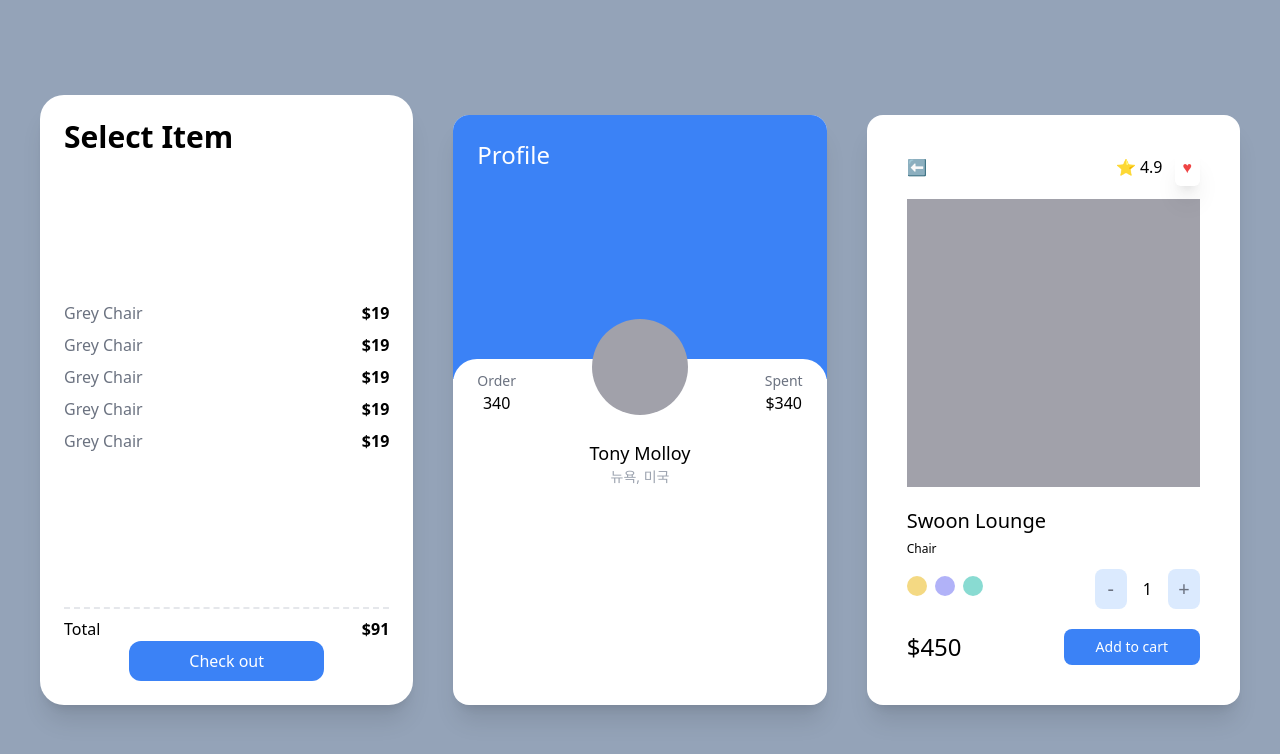
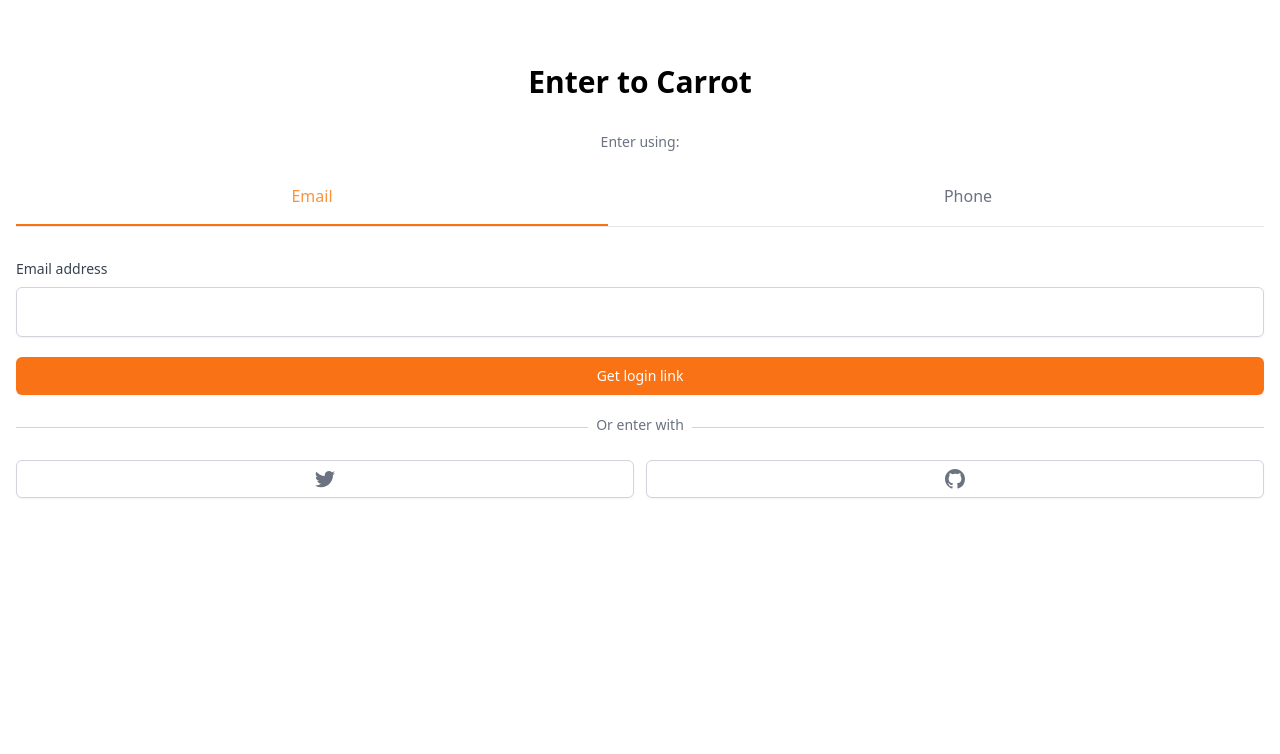
Before and after one commit to yongwoo-jeong/carrot-market, a Next.js app: page / in a window 1280 px wide. Shown: the top 754 px of the page. Built offline with nearby package versions, Linux system fonts and the light colour scheme.

Commit message:
Enter page

```diff
--- a/pages/index.tsx
+++ b/pages/index.tsx
@@ -1,88 +1,114 @@
-import type { NextPage } from "next";
+import { useState } from "react";
 
-const Home: NextPage = () => {
+function cls(...classnames: string[]) {
+  return classnames.join(" ");
+}
+
+export default function Enter() {
+  const [method, setMethod] = useState<"email" | "phone">("email");
+  const onEmailClick = () => setMethod("email");
+  const onPhoneClick = () => setMethod("phone");
   return (
-    <div className="grid min-h-screen gap-10 space-y-5 bg-slate-400 px-10 py-10 lg:grid-cols-2 xl:grid-cols-3 xl:place-content-center">
-      <div className="flex flex-col justify-between rounded-3xl bg-white p-6 shadow-xl ">
-        <span className="text-3xl font-semibold">Select Item</span>
-        <ul>
-          {[1, 2, 3, 4, 5].map((i) => (
-            <div className="first my-2 flex justify-between" key={i}>
-              <span className="text-gray-500">Grey Chair</span>
-              <span className="font-semibold">$19</span>
-            </div>
-          ))}
-        </ul>
-        <div className="flex flex-col">
-          <div className="mt-2 flex justify-between border-t-2 border-dashed pt-2">
-            <span>Total</span>
-            <span className="font-semibold">$91</span>
+    <div className="mt-16  px-4">
+      <h3 className="text-center text-3xl font-bold">Enter to Carrot</h3>
+      <div className="mt-8">
+        <div className="flex flex-col items-center">
+          <h5 className="text-sm font-medium text-gray-500">Enter using:</h5>
+          <div className="mt-8 grid w-full grid-cols-2 gap-16 border-b  ">
+            <button
+              className={cls(
+                "border-b-2 pb-4 font-medium",
+                method === "email"
+                  ? " border-orange-500 text-orange-400"
+                  : "border-transparent text-gray-500"
+              )}
+              onClick={onEmailClick}
+            >
+              Email
+            </button>
+            <button
+              className={cls(
+                "border-b-2 pb-4 font-medium",
+                method === "phone"
+                  ? " border-orange-500 text-orange-400"
+                  : "border-transparent text-gray-500"
+              )}
+              onClick={onPhoneClick}
+            >
+              Phone
+            </button>
           </div>
-          <button className="m-auto mx-auto w-3/5 rounded-xl bg-blue-500 p-2 text-center text-white hover:bg-teal-500 hover:text-black ">
-            Check out
+        </div>
+        <form className="mt-8 flex flex-col">
+          <label className="text-sm font-medium text-gray-700">
+            {method === "email" ? "Email address" : null}
+            {method === "phone" ? "Phone number" : null}
+          </label>
+          <div className="mt-2">
+            {method === "email" ? (
+              <input
+                type="email"
+                className="py- focus: w-full
+                appearance-none rounded-md border-gray-300 py-3 placeholder-gray-400 shadow-sm focus:border-orange-500 focus:outline-none focus:ring-orange-500"
+                required
+              />
+            ) : null}
+            {method === "phone" ? (
+              <div className="flex rounded-md shadow-sm">
+                <span className="flex select-none items-center justify-center rounded-l-md border border-r-0  border-gray-300 bg-gray-50 px-4 text-sm text-gray-500">
+                  +82
+                </span>
+                <input
+                  type="number"
+                  className="py- focus: w-full
+                appearance-none rounded-md rounded-l-none border-gray-300 py-3 placeholder-gray-400 shadow-sm focus:border-orange-500 focus:outline-none focus:ring-orange-500"
+                  required
+                />
+              </div>
+            ) : null}
+          </div>
+          <button className="mt-5 rounded-md border border-transparent bg-orange-500 py-2 px-4 text-sm font-medium text-white shadow-sm hover:bg-orange-600 focus:outline-none focus:ring-2 focus:ring-orange-500 focus:ring-offset-2">
+            {method === "email" ? "Get login link" : null}
+            {method === "phone" ? "Get one-time password" : null}
           </button>
-        </div>
-      </div>
-      <div className="group rounded-2xl  bg-white shadow-xl  ">
-        <div className="overflow-hidden rounded-t-2xl bg-blue-500 p-6 pb-14 lg:pb-28 xl:pb-52">
-          <span className="text-2xl text-white">Profile</span>
-        </div>
-        <div className="relative  -top-5 rounded-3xl bg-white p-6">
-          <div className="itend relative -top-16 flex items-end justify-between">
-            <div className="flex flex-col items-center">
-              <span className="text-sm text-gray-500">Order</span>
-              <span className="font-medium">340</span>
-            </div>
-            <div className="h-24 w-24  rounded-full bg-zinc-400 transition-colors group-hover:bg-red-400" />
-            <div className="flex flex-col items-center">
-              <span className="text-sm text-gray-500">Spent</span>
-              <span className="font-medium">$340</span>
+        </form>
+        <div className="mt-8">
+          <div className="relative">
+            <div className="absoulte w-full border-t border-gray-300" />
+            <div className="relative -top-4 text-center">
+              <span className=" bg-white px-2 text-sm text-gray-500 ">
+                Or enter with
+              </span>
             </div>
           </div>
-          <div className="relative -mt-10 -mb-5 flex flex-col items-center">
-            <span className="text-lg font-medium">Tony Molloy</span>
-            <span className="text-sm text-gray-400">뉴욕, 미국</span>
-          </div>
-        </div>
-      </div>
-      <div className="rounded-2xl bg-white p-10 shadow-xl lg:col-span-2  xl:col-span-1  ">
-        <div className="mb-5 flex items-center justify-between">
-          <span>⬅</span>
-          <div className="space-x-3">
-            <span>⭐️ 4.9</span>
-            <span className="rounded-md p-2 text-red-500 shadow-xl">♥</span>
-          </div>
-        </div>
-        <div className="mb-5 h-72 bg-zinc-400" />
-        <div className="flex flex-col">
-          <span className="mb-1.5 text-xl font-medium">Swoon Lounge</span>
-          <span className="to-gray-500 text-xs">Chair</span>
-          <div className="mt-3 mb-5 flex items-center justify-between">
-            <div className="space-x-2">
-              <button className="h-5 w-5 rounded-full bg-yellow-500 bg-opacity-50 ring-yellow-500 ring-offset-2 transition-all focus:ring-2" />
-              <button className="h-5 w-5 rounded-full bg-indigo-500 bg-opacity-50 ring-indigo-500 ring-offset-2 transition-all focus:ring-2" />
-              <button className="h-5 w-5 rounded-full bg-teal-500 bg-opacity-50 ring-teal-500 ring-offset-2 transition-all focus:ring-2" />
-            </div>
-            <div className="flex items-center space-x-4">
-              <button className="aspect-square w-8 items-center justify-center rounded-lg bg-blue-100 p-1.5 text-xl font-medium text-gray-500">
-                -
-              </button>
-              <span>1</span>
-              <button className="aspect-square w-8 items-center justify-center rounded-lg bg-blue-100 p-1.5 text-xl font-medium text-gray-500">
-                +
-              </button>
-            </div>
-          </div>
-          <div className="flex items-center justify-between">
-            <span className="text-2xl font-medium">$450</span>
-            <button className="rounded-lg bg-blue-500 py-2 px-8 text-center text-sm text-white">
-              Add to cart
+          <div className=" mt-2 grid grid-cols-2 gap-3">
+            <button className="flex items-center justify-center rounded-md border border-gray-300 bg-white px-4 py-2 text-sm font-medium text-gray-500 shadow-sm hover:bg-gray-50">
+              <svg
+                className="h-5 w-5"
+                aria-hidden="true"
+                fill="currentColor"
+                viewBox="0 0 20 20"
+              >
+                <path d="M6.29 18.251c7.547 0 11.675-6.253 11.675-11.675 0-.178 0-.355-.012-.53A8.348 8.348 0 0020 3.92a8.19 8.19 0 01-2.357.646 4.118 4.118 0 001.804-2.27 8.224 8.224 0 01-2.605.996 4.107 4.107 0 00-6.993 3.743 11.65 11.65 0 01-8.457-4.287 4.106 4.106 0 001.27 5.477A4.073 4.073 0 01.8 7.713v.052a4.105 4.105 0 003.292 4.022 4.095 4.095 0 01-1.853.07 4.108 4.108 0 003.834 2.85A8.233 8.233 0 010 16.407a11.616 11.616 0 006.29 1.84" />
+              </svg>
+            </button>
+            <button className="flex items-center justify-center rounded-md border border-gray-300 bg-white px-4 py-2 text-sm font-medium text-gray-500 shadow-sm hover:bg-gray-50">
+              <svg
+                className="h-5 w-5"
+                aria-hidden="true"
+                fill="currentColor"
+                viewBox="0 0 20 20"
+              >
+                <path
+                  fillRule="evenodd"
+                  d="M10 0C4.477 0 0 4.484 0 10.017c0 4.425 2.865 8.18 6.839 9.504.5.092.682-.217.682-.483 0-.237-.008-.868-.013-1.703-2.782.605-3.369-1.343-3.369-1.343-.454-1.158-1.11-1.466-1.11-1.466-.908-.62.069-.608.069-.608 1.003.07 1.531 1.032 1.531 1.032.892 1.53 2.341 1.088 2.91.832.092-.647.35-1.088.636-1.338-2.22-.253-4.555-1.113-4.555-4.951 0-1.093.39-1.988 1.029-2.688-.103-.253-.446-1.272.098-2.65 0 0 .84-.27 2.75 1.026A9.564 9.564 0 0110 4.844c.85.004 1.705.115 2.504.337 1.909-1.296 2.747-1.027 2.747-1.027.546 1.379.203 2.398.1 2.651.64.7 1.028 1.595 1.028 2.688 0 3.848-2.339 4.695-4.566 4.942.359.31.678.921.678 1.856 0 1.338-.012 2.419-.012 2.747 0 .268.18.58.688.482A10.019 10.019 0 0020 10.017C20 4.484 15.522 0 10 0z"
+                  clipRule="evenodd"
+                />
+              </svg>
             </button>
           </div>
         </div>
       </div>
     </div>
   );
-};
-
-export default Home;
+}
```
